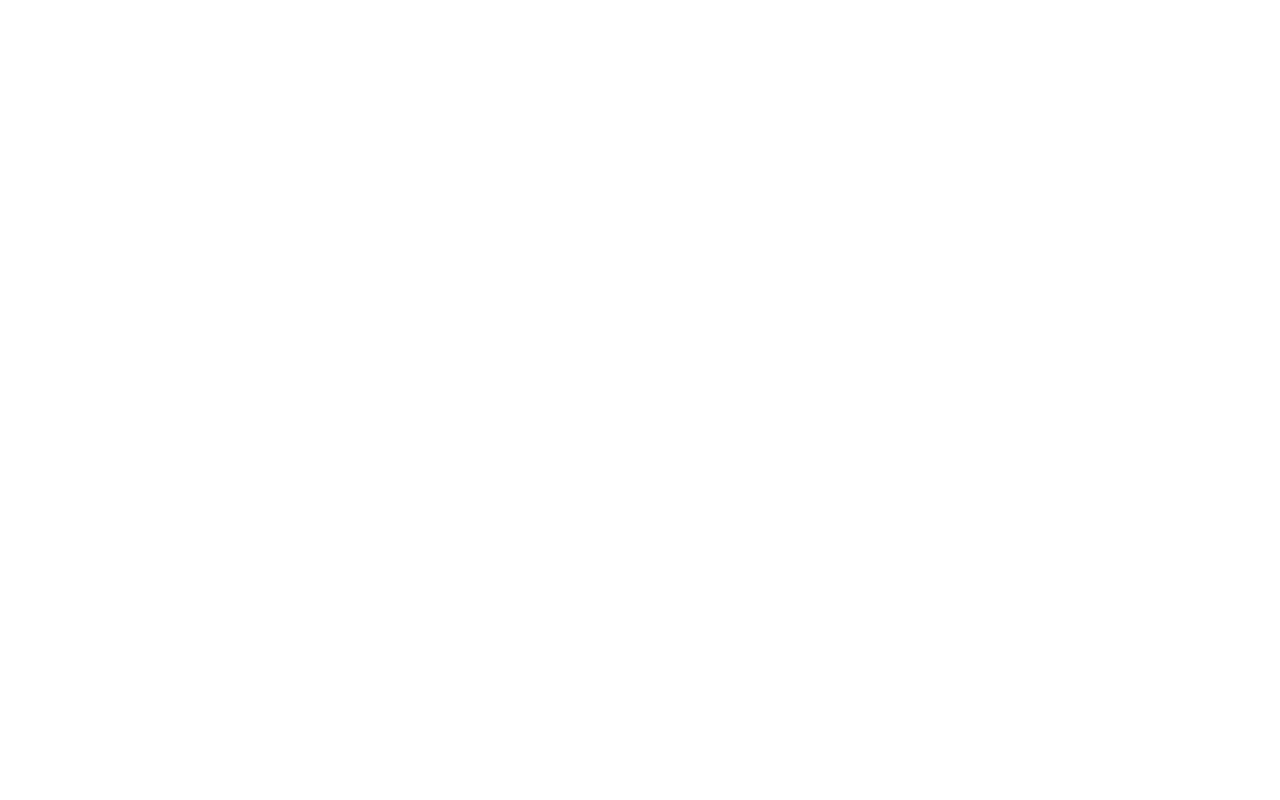
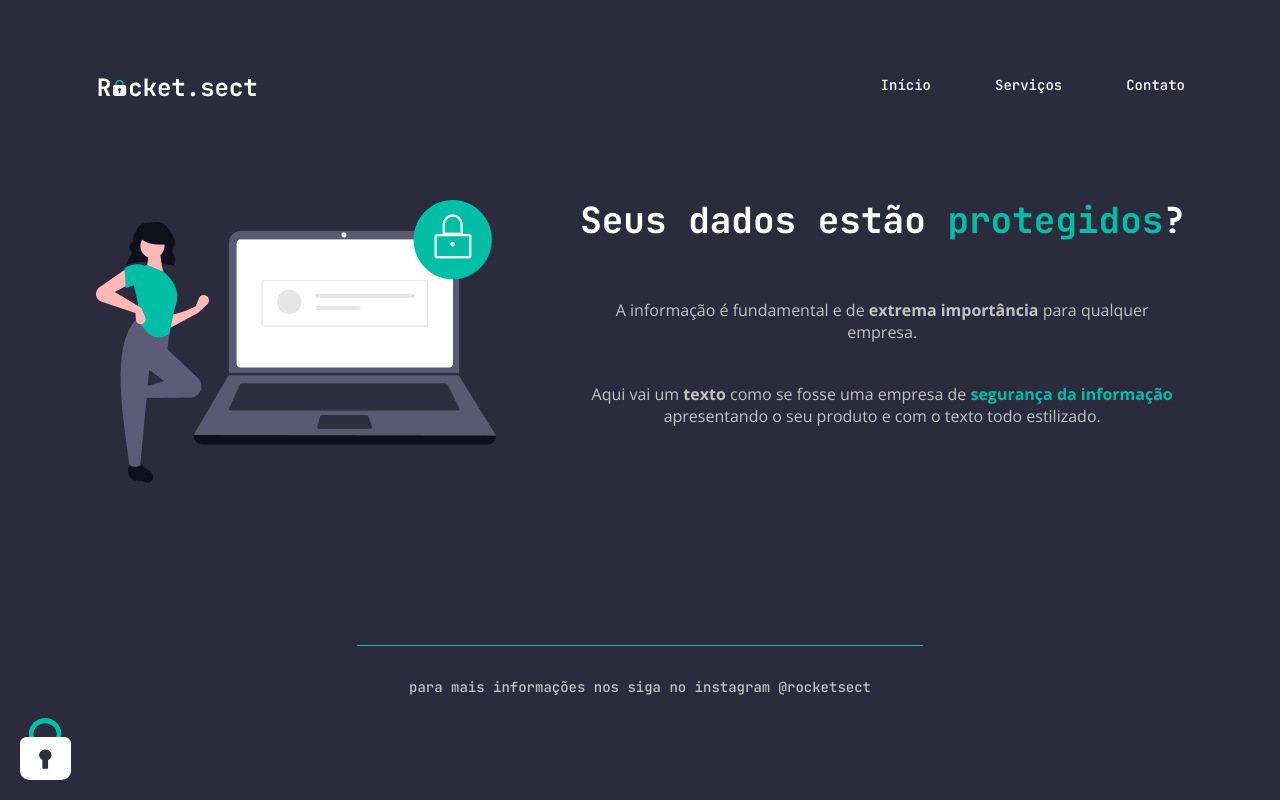
Before and after one commit to viviangcastro1012/explorer, a plain HTML site: page Projeto 03/index.html in a window 1280 px wide. Drawn offline with nearby package versions, Linux system fonts and the light colour scheme.

Commit message:
FinalizadoProjeto03

```diff
--- a/Projeto 03/index.html
+++ b/Projeto 03/index.html
@@ -1,10 +1,62 @@
 <!DOCTYPE html>
-<html lang="en">
-  <head>
-    <meta charset="UTF-8" />
-    <meta http-equiv="X-UA-Compatible" content="IE=edge" />
-    <meta name="viewport" content="width=device-width, initial-scale=1.0" />
-    <title>Projeto</title>
-  </head>
-  <body></body>
+<html lang="pt-br">
+
+<head>
+  <link rel="preconnect" href="https://fonts.googleapis.com" />
+  <link rel="preconnect" href="https://fonts.gstatic.com" crossorigin />
+
+  <meta charset="UTF-8" />
+  <meta name="viewport" content="width=device-width, initial-scale=1.0" />
+
+  <link rel="stylesheet" href="style.css" />
+  <link rel="icon" href="favicon.ico" sizes="any" />
+  <link rel="icon" href="images/favicon.svg" type="image/svg+xml" />
+  <link
+    href="https://fonts.googleapis.com/css2?family=JetBrains+Mono:wght@500;700&family=Open+Sans:wght@400;700&display=swap"
+    rel="stylesheet" />
+
+  <title>Rocket.sect</title>
+</head>
+
+<body>
+  <img id="decoration" src="images/padlock.svg" alt="imagem de um cadeado fechado." />
+  <div class="wrapper">
+    <header>
+      <img src="images/logo.svg" alt="logotipo escrito Rocket.sect com um cadeado no lugar da letra o" />
+      <nav>
+        <ul>
+          <li><a href="#">Início</a></li>
+          <li><a href="#">Serviços</a></li>
+          <li><a href="#">Contato</a></li>
+        </ul>
+      </nav>
+    </header>
+    <main>
+      <div>
+        <img src="images/img1.png"
+          alt="imagem de uma mulher ao lado de um laptop com um simbolo de um cadeado no canto superior direito." />
+      </div>
+      <section class="content">
+        <h1>Seus dados estão <span>protegidos</span>?</h1>
+        <p>
+          A informação é fundamental e de
+          <strong>extrema importância</strong> para qualquer empresa.
+        </p>
+        <p>
+          Aqui vai um <strong>texto</strong> como se fosse uma empresa de
+          <span>segurança da informação</span> apresentando o seu produto e
+          com o texto todo estilizado.
+        </p>
+      </section>
+    </main>
+    <footer>
+      <div id="line"></div>
+      <p>
+        para mais informações nos siga no instagram
+        <a href="https://www.instagram.com/rocketsect/" target="_blank">@rocketsect</a>
+      </p>
+    </footer>
+  </div>
+</body>
+
 </html>
--- a/Projeto 03/style.css
+++ b/Projeto 03/style.css
@@ -0,0 +1,122 @@
+/*  ================== BASE ========= */
+
+* {
+  margin: 0;
+  padding: 0;
+  box-sizing: border-box;
+}
+
+body {
+  background: #2c2b3d;
+  color: #c2c2c2;
+  font-family: "Open Sans", sans-serif;
+}
+
+a {
+  text-decoration: none;
+}
+
+a:hover {
+  color: #00bfa6;
+  font-weight: 700;
+  filter: drop-shadow(-6px 3px 8px green) brightness(1.15);
+}
+
+.wrapper {
+  width: 1090px;
+  margin: 0 auto;
+}
+
+/*  ================== HEADER ========= */
+
+header {
+  margin: 71px 0 101px;
+
+  display: flex;
+  align-items: center;
+  justify-content: space-between;
+}
+
+/*  ================== NAV ========= */
+
+nav,
+ul {
+  display: inherit;
+}
+
+nav ul {
+  gap: 64px;
+  list-style: none;
+}
+
+nav li {
+  color: white;
+  font: 500 14px/28px "JetBrains Mono", monospace;
+}
+
+nav a {
+  color: white;
+}
+
+li {
+  list-decoration: none;
+}
+
+/*  ================== MAIN ========= */
+
+main {
+  display: flex;
+  align-items: flex-start;
+  justify-content: space-between;
+}
+
+main .content {
+  text-align: center;
+}
+
+main h1 {
+  font: 700 36px/40px "JetBrains Mono", monospace;
+  color: white;
+  margin-bottom: 59px;
+}
+
+main span {
+  color: #00bfa6;
+  font-weight: 700;
+}
+
+main p {
+  margin-bottom: 40px;
+  width: 604px;
+}
+
+/*  ================== FOOTER ========= */
+
+footer {
+  margin-top: 157px;
+}
+
+#line {
+  margin: 0 auto;
+  height: 0;
+  width: 52%;
+  border-top: 1px solid #00bfa6;
+  margin-bottom: 27px;
+}
+
+footer p {
+  text-align: center;
+  font: 500 14px/28px "JetBrains Mono", monospace;
+}
+
+footer a {
+  color: #c2c2c2;
+}
+
+/*  ================== DECORATION ========= */
+
+#decoration {
+  position: fixed;
+  bottom: 20px;
+  left: 20px;
+}
```
Also changed, not shown: Projeto 03/images/img1.png (renamed from Projeto 03/img1.png), Projeto 03/images/logo.svg (renamed from Projeto 03/logo.svg), Projeto 03/images/padlock.svg (renamed from Projeto 03/padlock.svg).
